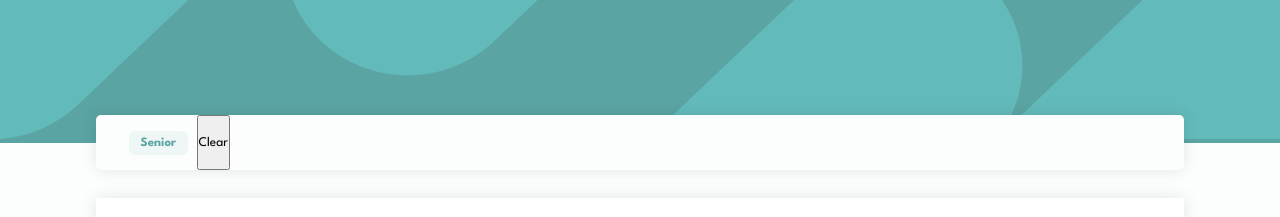
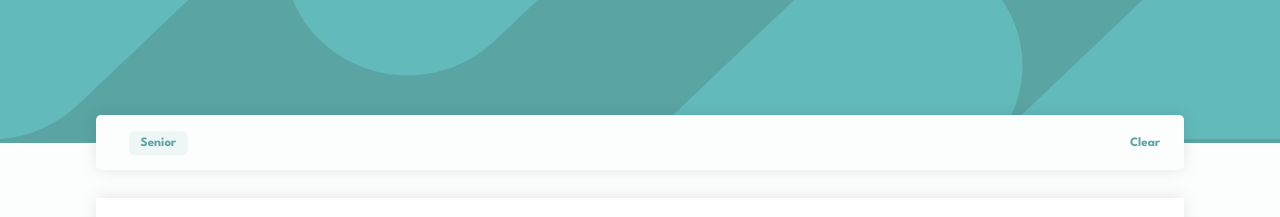
Before and after one commit to bleyyannick/FM_Jobs_Listing, a React (Vite) app: page / in a window 1280 px wide. Both pictures are taken after a click on the item "Senior". Shown: the top 217 px of the page. Built offline with nearby package versions, Linux system fonts and the light colour scheme.

Commit message:
feat: add a button for cleaning filters

```diff
--- a/src/components/FilterBar/FilterBar.jsx
+++ b/src/components/FilterBar/FilterBar.jsx
@@ -7,7 +7,7 @@ function FilterBar({filters, onDeleteFilter, onClear}) {
     filters.length > 0 &&
      <div className={styles.filterBar}>
       <Filters categories={filters} onFilter={onDeleteFilter}/>
-      <button onClick={onClear}>
+      <button className={styles.btnClear} onClick={onClear}>
         Clear
       </button>
      </div>
--- a/src/components/FilterBar/FilterBar.module.css
+++ b/src/components/FilterBar/FilterBar.module.css
@@ -11,4 +11,15 @@
   border-radius: 5px;
   box-shadow: rgba(17, 17, 26, 0.1) 0px 0px 16px;
   display: flex;
+  justify-content: space-between;
 }
+
+.btnClear {
+  margin-right: 1.5rem;
+  border: transparent;
+  background: transparent;
+  cursor: pointer;
+  color: hsl(180, 29%, 50%);
+  font-size: .8rem;
+  font-weight: bold;
+}
```
